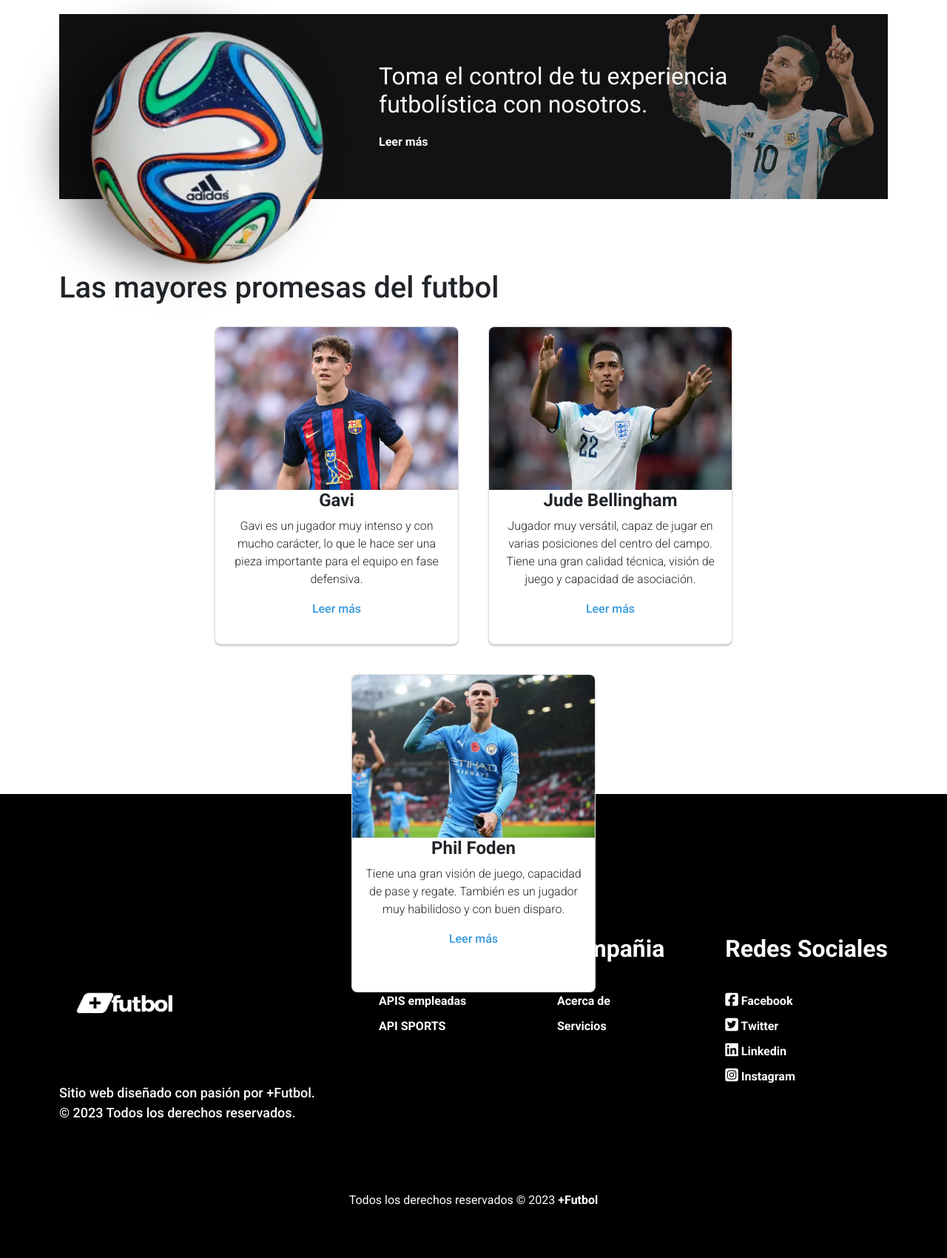
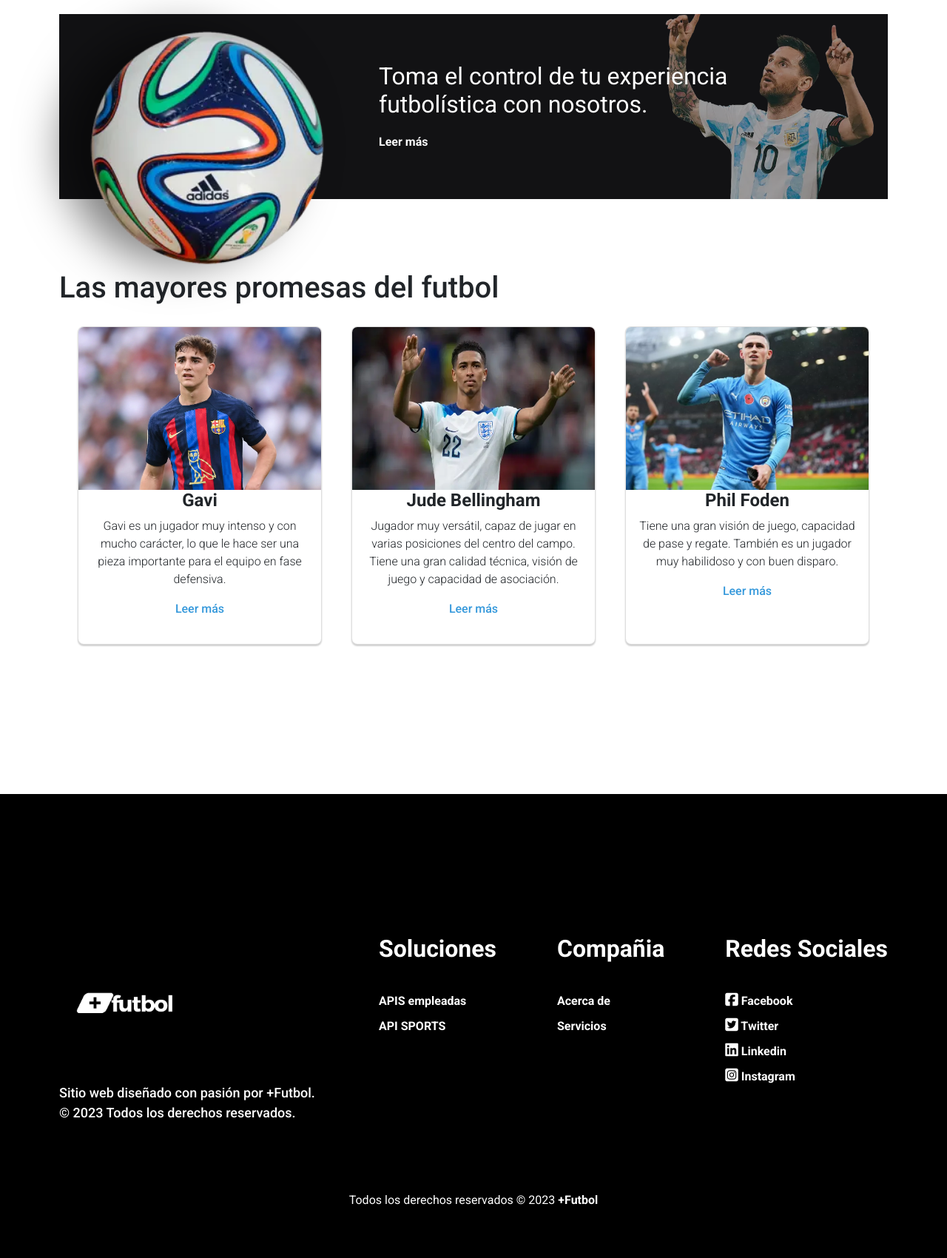
Before and after one commit to JonatanBadillo/WEB-DEVELOPMENT-PROJECT, a PHP site: page /home.php in a window 1280 px wide. Shown: the part 627-2327 px from the top of the page at 74% size. Run offline with PHP 8.4, Linux system fonts and the light colour scheme; the visitor is signed in with stand-in values (Sample User, id 1); some libraries are stand-ins or nearby versions.

Commit message:
Se arreeglaron estilos de tarjetas de jugadores

```diff
--- a/assets/css/style-home.css
+++ b/assets/css/style-home.css
@@ -365,7 +365,7 @@ footer{
   color: white;
 }
 /* TARJETA JUGADORES */
-.container {
+.container_card {
   width: 100%;
   max-width: 1200px;
   height: 430px;
@@ -376,7 +376,7 @@ footer{
   margin-bottom: 50px;
 }
 
-.container .card {
+.container_card .card {
   width: 330px;
   height: 430px;
   border-radius: 8px;
@@ -387,27 +387,27 @@ footer{
   transition: all 0.25s;
 }
 
-.container .card:hover {
+.container_card .card:hover {
   transform: translateY(-15px);
   box-shadow: 0 12px 16px rgba(0, 0, 0, 0.2);
 }
 
-.container .card img {
+.container_card .card img {
   width: 330px;
   height: 220px;
 }
 
-.container .card h4 {
+.container_card .card h4 {
   font-weight: 600;
 }
 
-.container .card p {
+.container_card .card p {
   padding: 0 1rem;
   font-size: 16px;
   font-weight: 300;
 }
 
-.container .card a {
+.container_card .card a {
   font-weight: 500;
   text-decoration: none;
   color: #3498db;
--- a/home.php
+++ b/home.php
@@ -149,7 +149,7 @@ if (!isset($_SESSION['usuario'])) { // Si sesion no existe
         <br>
         <h1 class="title">Las mayores promesas del futbol</h1>
 
-        <div class="container">
+        <div class="container_card">
 
             <div class="card">
                 <img src="assets/images/player1.webp">
```
